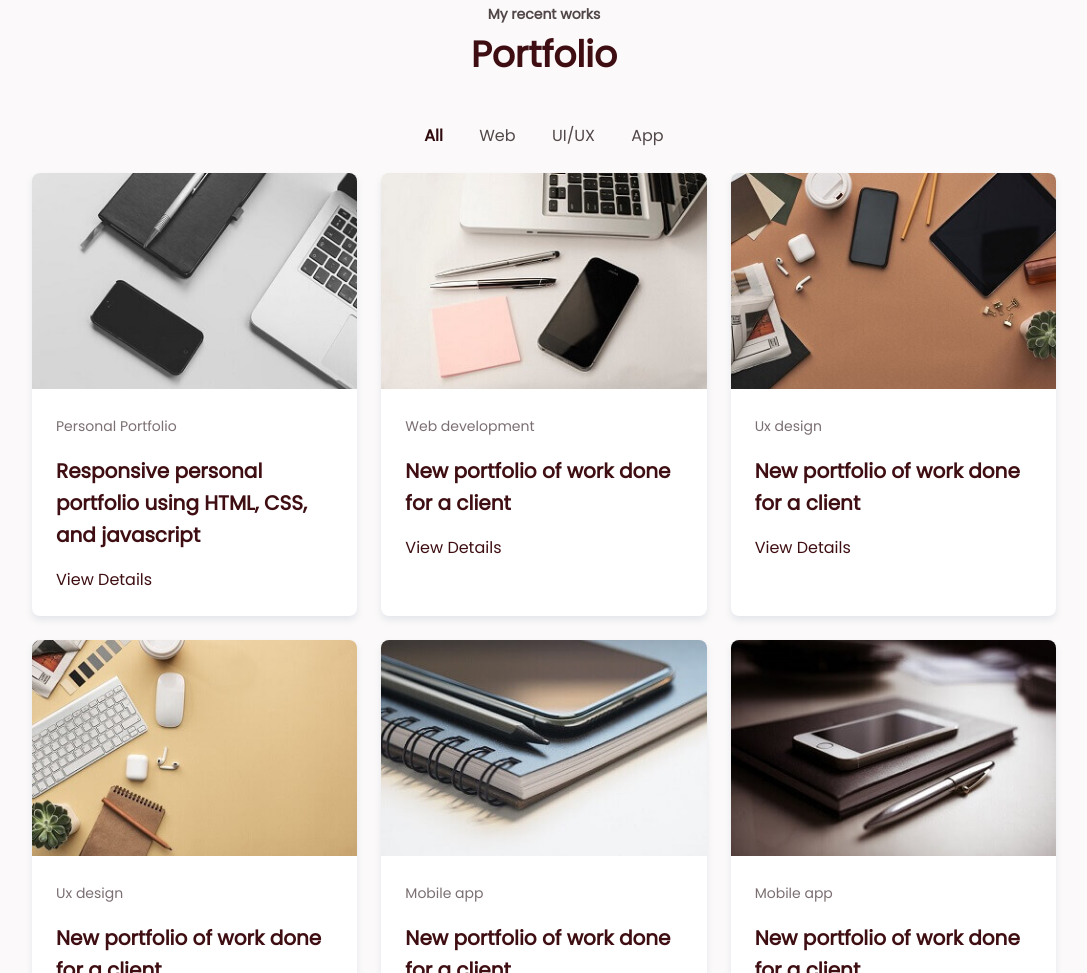
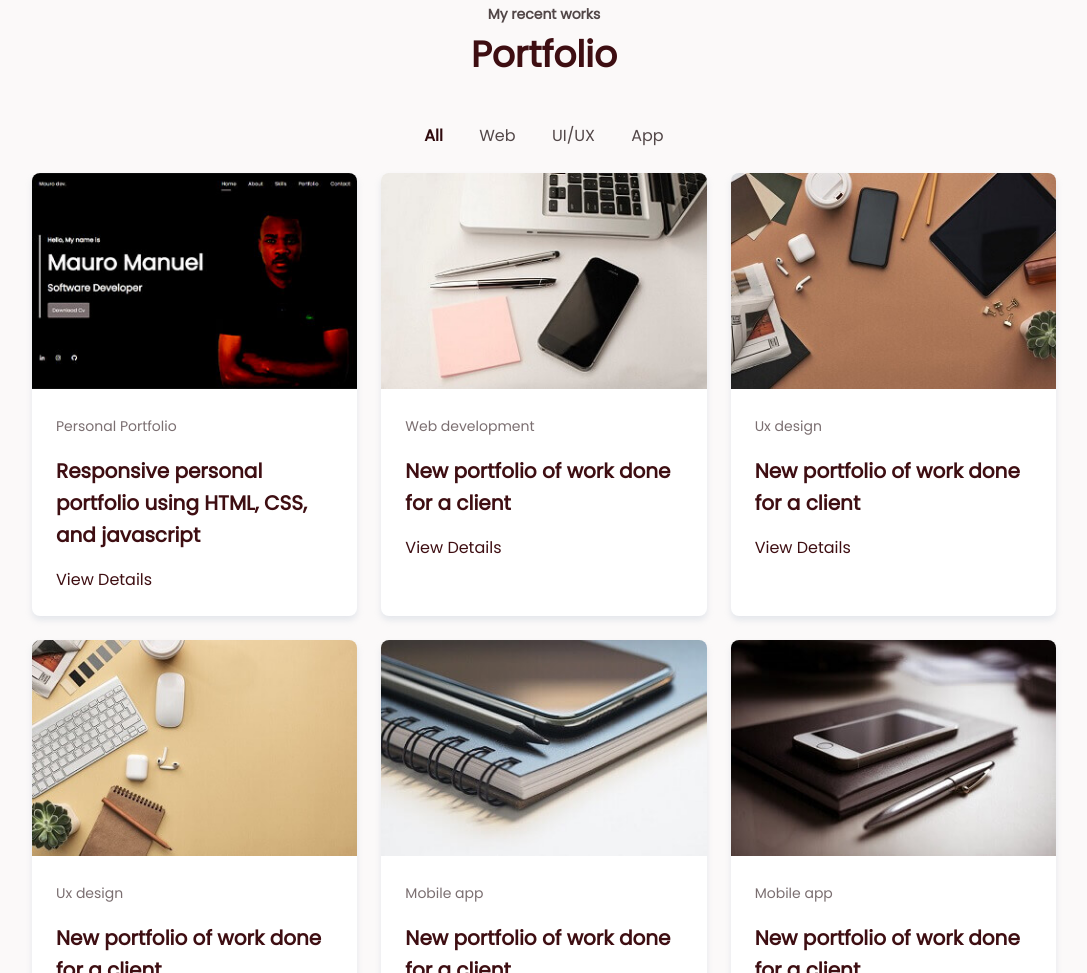
Before and after one commit to masprog2022/portfolio-basic, a plain HTML site: page index.html in a window 1280 px wide. Shown: the part 3082-4055 px from the top of the page, without its empty margins (96-1183 px from the left). Drawn offline with nearby package versions, Linux system fonts and the light colour scheme.

Commit message:
add new picture

```diff
--- a/index.html
+++ b/index.html
@@ -261,7 +261,7 @@
             <div class="portfolio_container bd-grid">
 
                 <div class="portfolio_content mix web">
-                    <a href="#"><img src="assets/img/work1.jpg" alt="" class="portfolio_img"></a>
+                    <a href="#"><img src="assets/img/work11.jpg" alt="" class="portfolio_img"></a>
                     <div class="portfolio_data">
                         <span class="portfolio_subtitle">Personal Portfolio</span>
                         <a href=""><h2 class="portfolio_title">Responsive personal portfolio using HTML, CSS, and javascript</h2></a>
```
Also changed, not shown: assets/img/work11.jpg (added).
